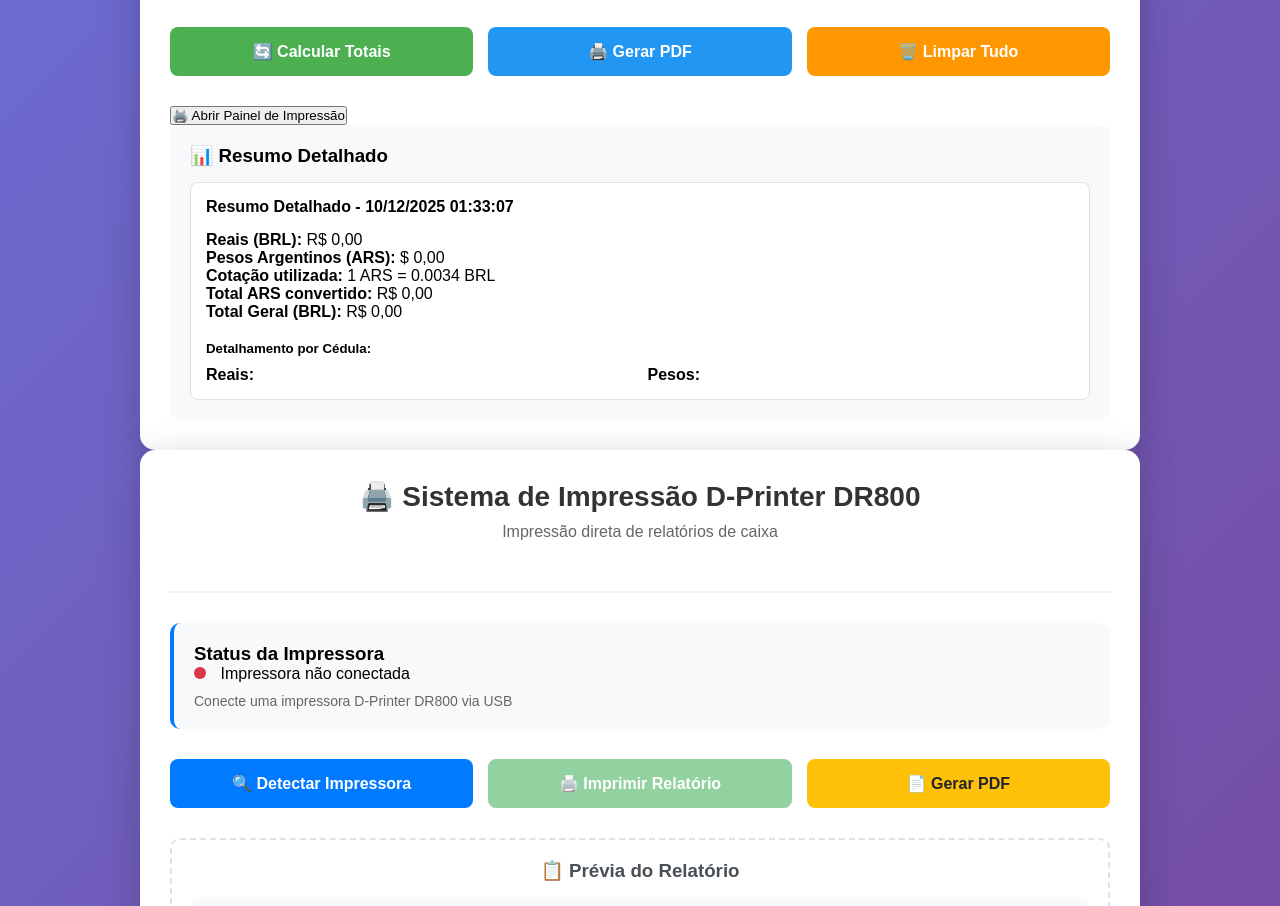
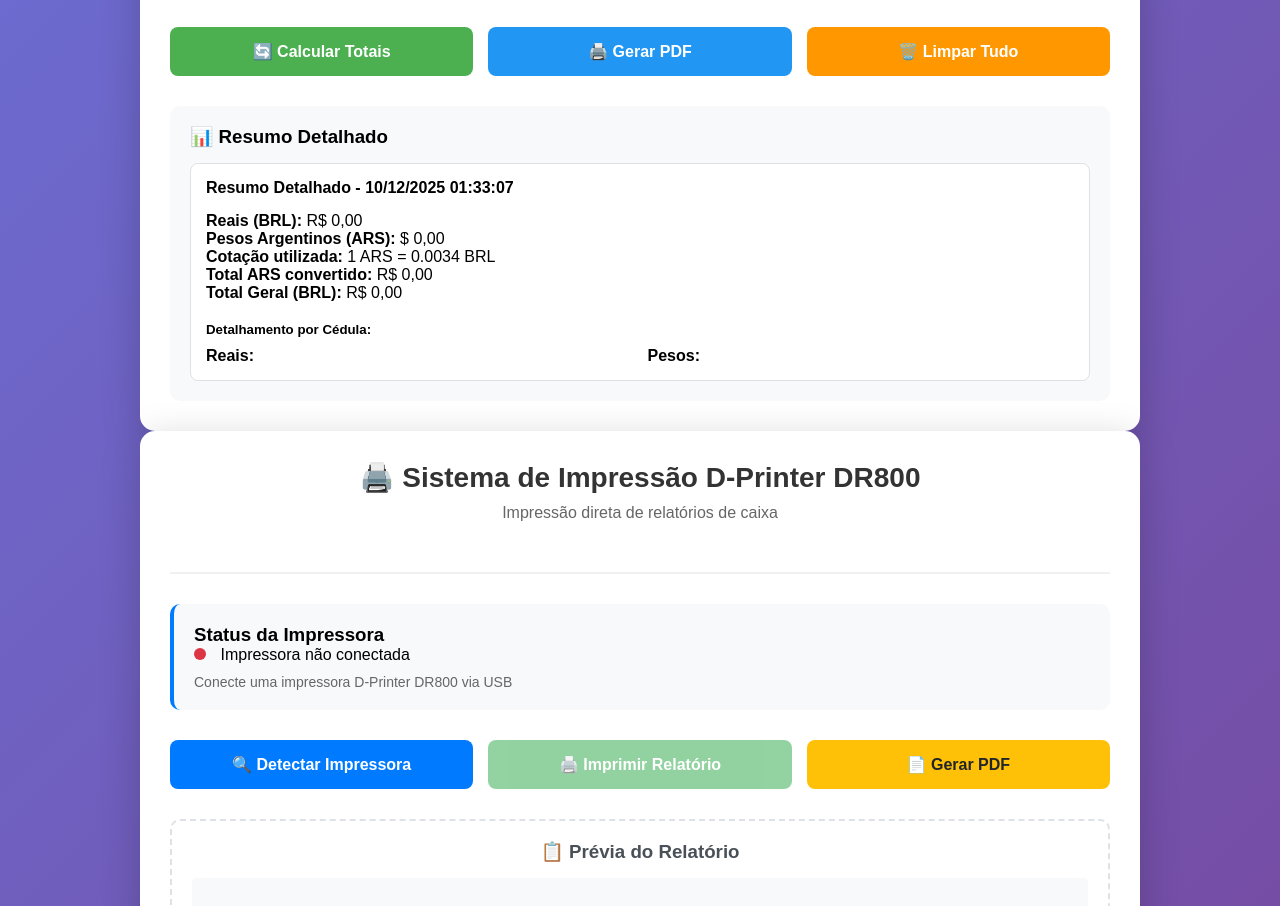
Before and after one commit to juniomenchik/simple-sas, a website: page relatorio.html in a window 1280 px wide. Shown: the part 1445-2351 px from the top of the page. Drawn offline with nearby package versions, Linux system fonts and the light colour scheme; sample sign-in values are in the browser's storage.

Commit message:
master removing painel de impressao

```diff
--- a/relatorio.html
+++ b/relatorio.html
@@ -293,11 +293,6 @@
                     🗑️ Limpar Tudo
                 </button>
             </div>
-
-            <!-- No seu arquivo relatorio.html, adicione um botão -->
-            <button onclick="window.open('impressao.html', '_blank')">
-                🖨️ Abrir Painel de Impressão
-            </button>
 
             <div class="summary-section">
                 <h3>📊 Resumo Detalhado</h3>
--- a/server.js
+++ b/server.js
@@ -34,3 +34,4 @@
 
 
 // npm install netlify-cli -g
+// netlify deploy --prod
```
Also changed, not shown: 1 other file.
